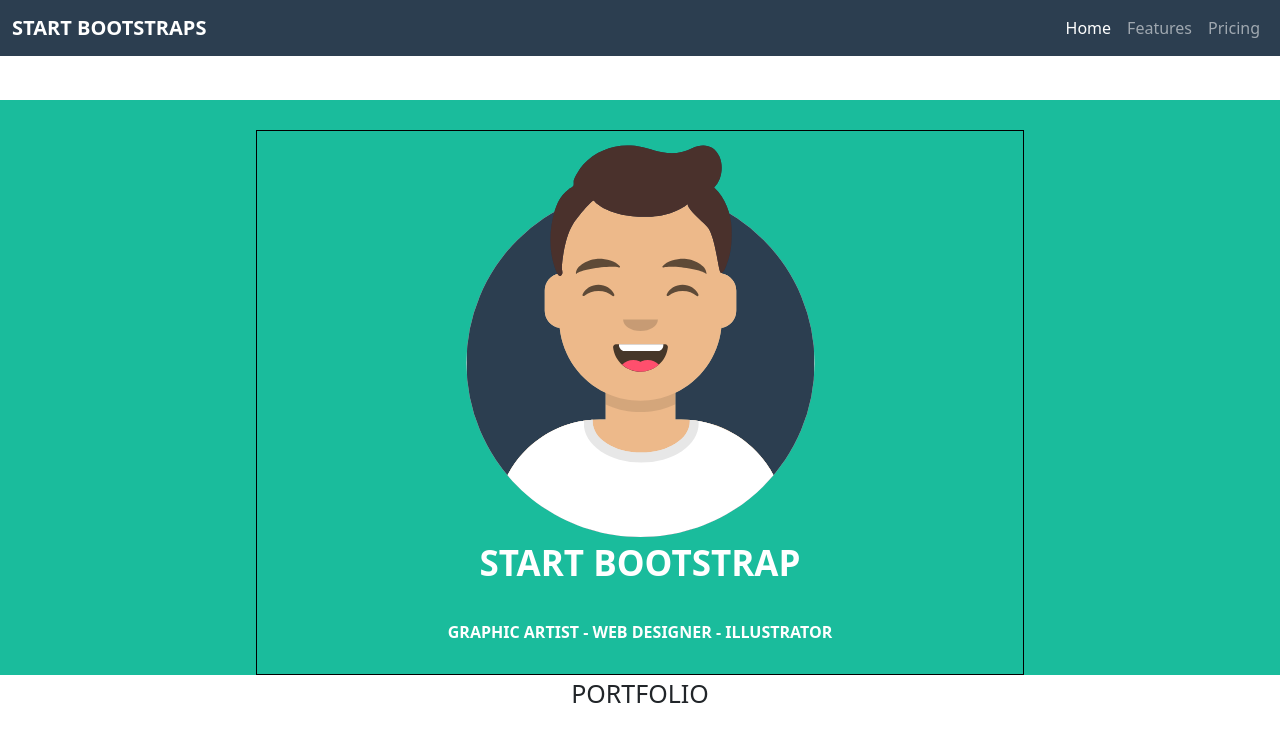
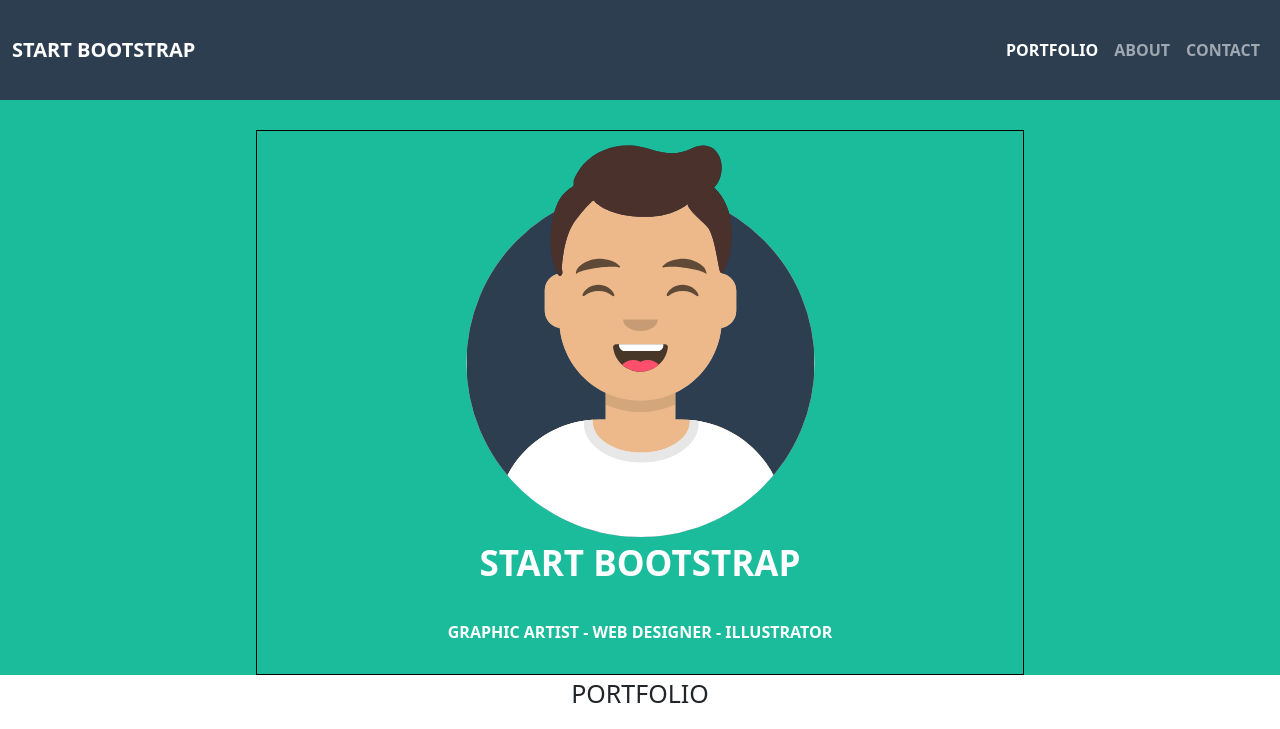
Before and after one commit to imLukePex/html-css-bootstrap-freelancer, a plain HTML site: page index.html in a window 1280 px wide. Shown: the top 729 px of the page. Drawn offline with nearby package versions, Linux system fonts and the light colour scheme.

Commit message:
creation navbar

```diff
--- a/css/style.css
+++ b/css/style.css
@@ -8,7 +8,11 @@
     border: 1px solid black;
 }
 
-.navbar-light .navbar-brand {
+header .navbar {
+    height: 100px;
+}
+
+header .navbar-light .navbar-brand {
     color: #ffff;
 }
 
--- a/index.html
+++ b/index.html
@@ -13,26 +13,25 @@
         <!-- Componente Navbar Bootstrats -->
         <nav class="navbar fixed-top navbar-expand-lg navbar-dark" style="background-color: #2c3e50;">
             <div class="container-fluid">
-                <a class="navbar-brand fw-bold" href="#">START BOOTSTRAPS</a>
+                <a class="navbar-brand fs-5 fw-bold" href="#">START BOOTSTRAP</a>
                 <button class="navbar-toggler" type="button" data-bs-toggle="collapse" data-bs-target="#navbarText" aria-controls="navbarText" aria-expanded="false" aria-label="Toggle navigation">
                 <span class="navbar-toggler-icon"></span>
                 </button>
                 <div class="collapse navbar-collapse justify-content-end" id="navbarText">
-                <ul class="navbar-nav mb-2 mb-lg-0">
+                <ul class="navbar-nav mb-2 mb-lg-0 fw-bold">
                     <li class="nav-item">
-                    <a class="nav-link active" aria-current="page" href="#">Home</a>
+                    <a class="nav-link active" aria-current="page" href="#">PORTFOLIO</a>
                     </li>
                     <li class="nav-item">
-                    <a class="nav-link" href="#">Features</a>
+                    <a class="nav-link" href="#">ABOUT</a>
                     </li>
                     <li class="nav-item">
-                    <a class="nav-link" href="#">Pricing</a>
+                    <a class="nav-link" href="#">CONTACT</a>
                     </li>
                 </ul>
                 </div>
             </div>
         </nav>
-
     </header>
 
     <main>
```
